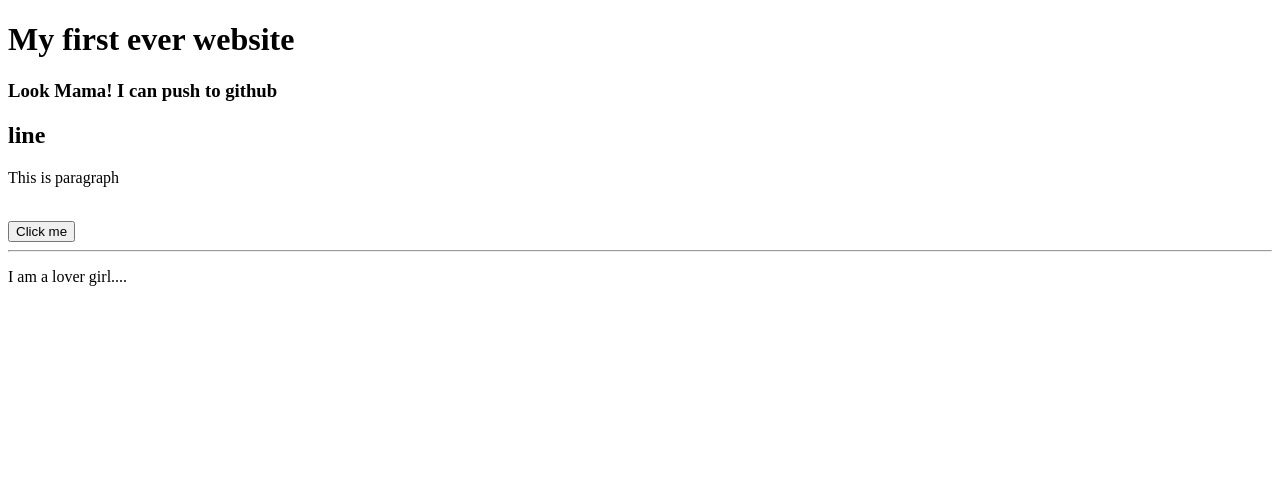
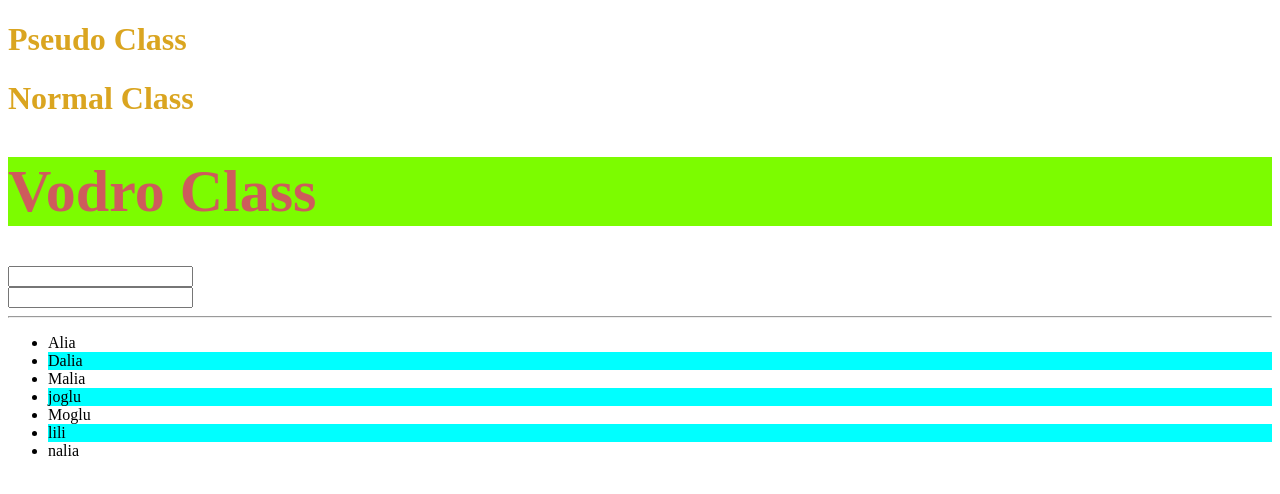
Before and after one commit to codersjahangir/my-first-website, a plain HTML site: page index.html in a window 1280 px wide. Drawn offline with Linux system fonts and the light colour scheme.

Commit message:
list add

```diff
--- a/index.html
+++ b/index.html
@@ -5,15 +5,42 @@
     <meta http-equiv="X-UA-Compatible" content="IE=edge">
     <meta name="viewport" content="width=device-width, initial-scale=1.0">
     <title>Document</title>
+    <style>
+        h1{
+            color: goldenrod;
+        }
+        .special-effect{
+            color: indianred;
+            font-size: 60px;
+            background-color: lawngreen;
+        }
+        input:focus{
+            font-weight: 700;
+            font-size: 20px;
+            color: green;
+        }
+        li:nth-child(2n){
+            background-color: aqua;
+        }
+    </style>
 </head>
 <body>
-    <h1>My first ever website</h1>
-    <h3>Look Mama! I can push to github</h3>
-    <h2>line</h2>
-    <p>This is paragraph</p>
+    <h1>Pseudo Class</h1>
+    <h1>Normal Class</h1>
+    <h1 class="special-effect">Vodro Class</h1>
+    <input name="email" type="text">
     <br>
-    <button>Click me</button>
+    <input name="password" type="text">
     <hr>
-    <p>I am a lover girl....</p>
+
+    <ul>
+        <li>Alia</li>
+        <li>Dalia</li>
+        <li>Malia</li>
+        <li>joglu</li>
+        <li>Moglu</li>
+        <li>lili</li>
+        <li>nalia</li>
+    </ul>
 </body>
 </html>
```
